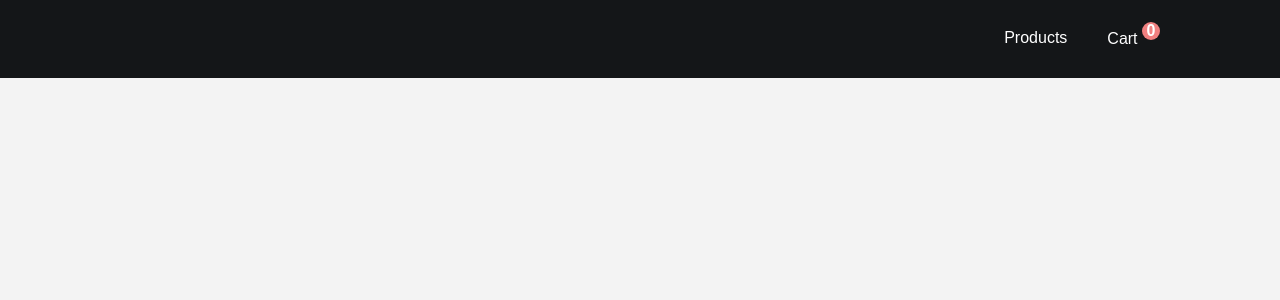
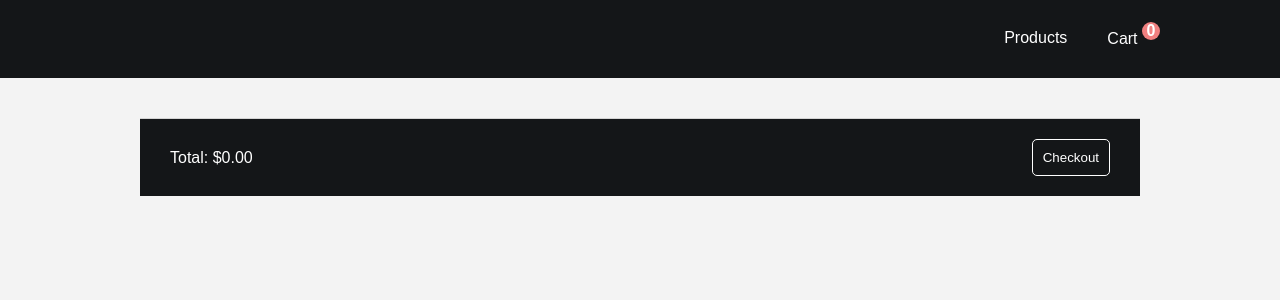
Before and after one commit to bloominstituteoftechnology/react-shopping-cart, a React (Create React App) app in the folder react-shopping-cart/: page /cart in a window 1280 px wide. Shown: the top 300 px of the page. Built offline with nearby package versions, Linux system fonts and the light colour scheme.

Commit message:
Lands in the cart now

```diff
--- a/react-shopping-cart/src/App.js
+++ b/react-shopping-cart/src/App.js
@@ -8,7 +8,9 @@ import Navigation from './components/Navigation';
 import Products from './components/Products';
 import ShoppingCart from './components/ShoppingCart';
 export const shoppingContext = createContext();
+export const cartContext = createContext();
 export default function App() {
+
 	const [products,setProducts] = useState([]);
 	const [cart, setCart] = useState([]);
 
@@ -50,6 +52,18 @@ export default function App() {
 				/>
 				)}
 			/> */}
+
+			<Route path="/cart"
+						render={(props) => (
+							<cartContext.Provider value={cart}>
+								<ShoppingCart
+							// {...props}
+							cart={cart}
+							removeFromCart={removeFromCart}
+						/>
+							</cartContext.Provider>
+						)}
+					/>
 		</div>
 	);
 }
```
